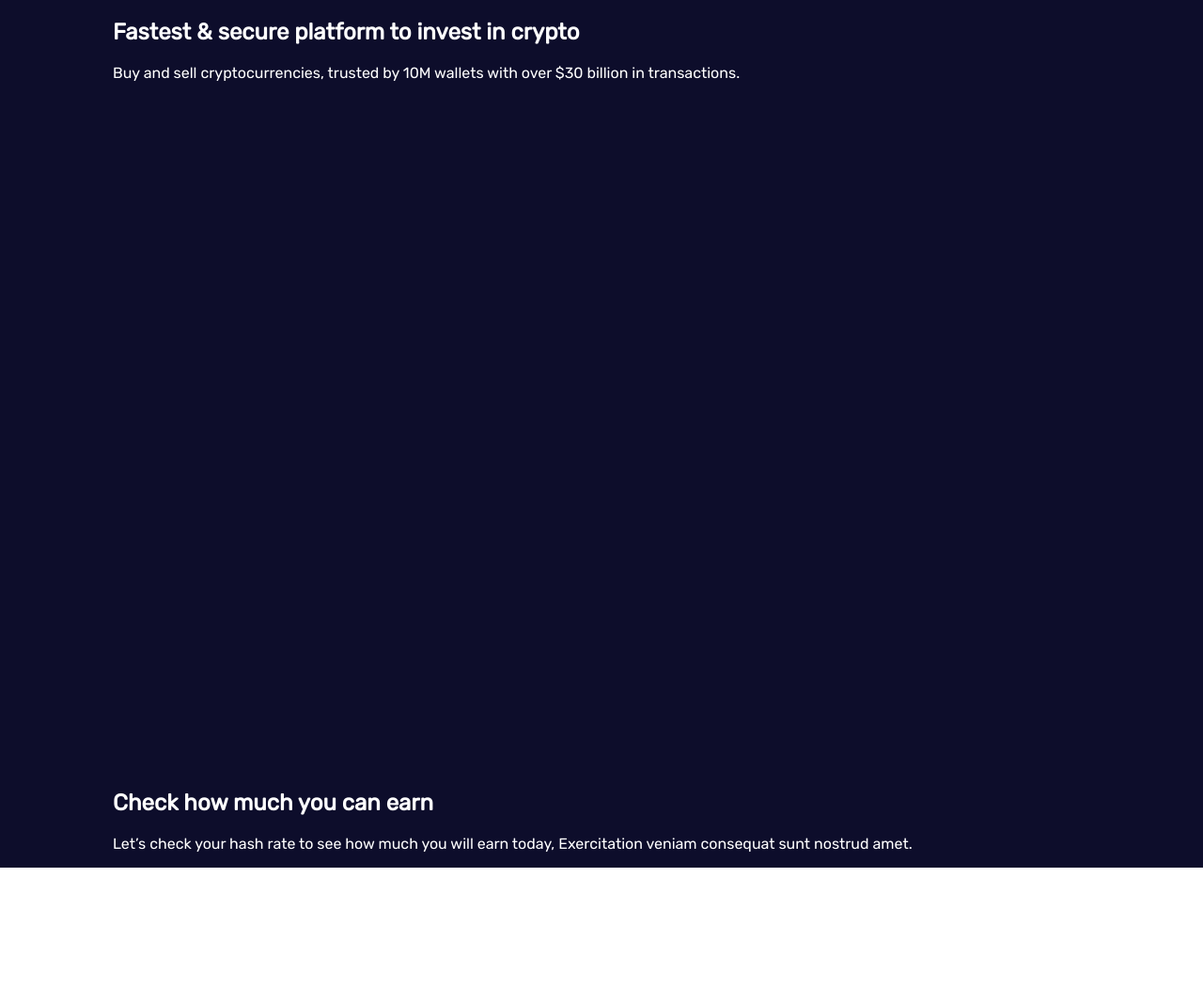
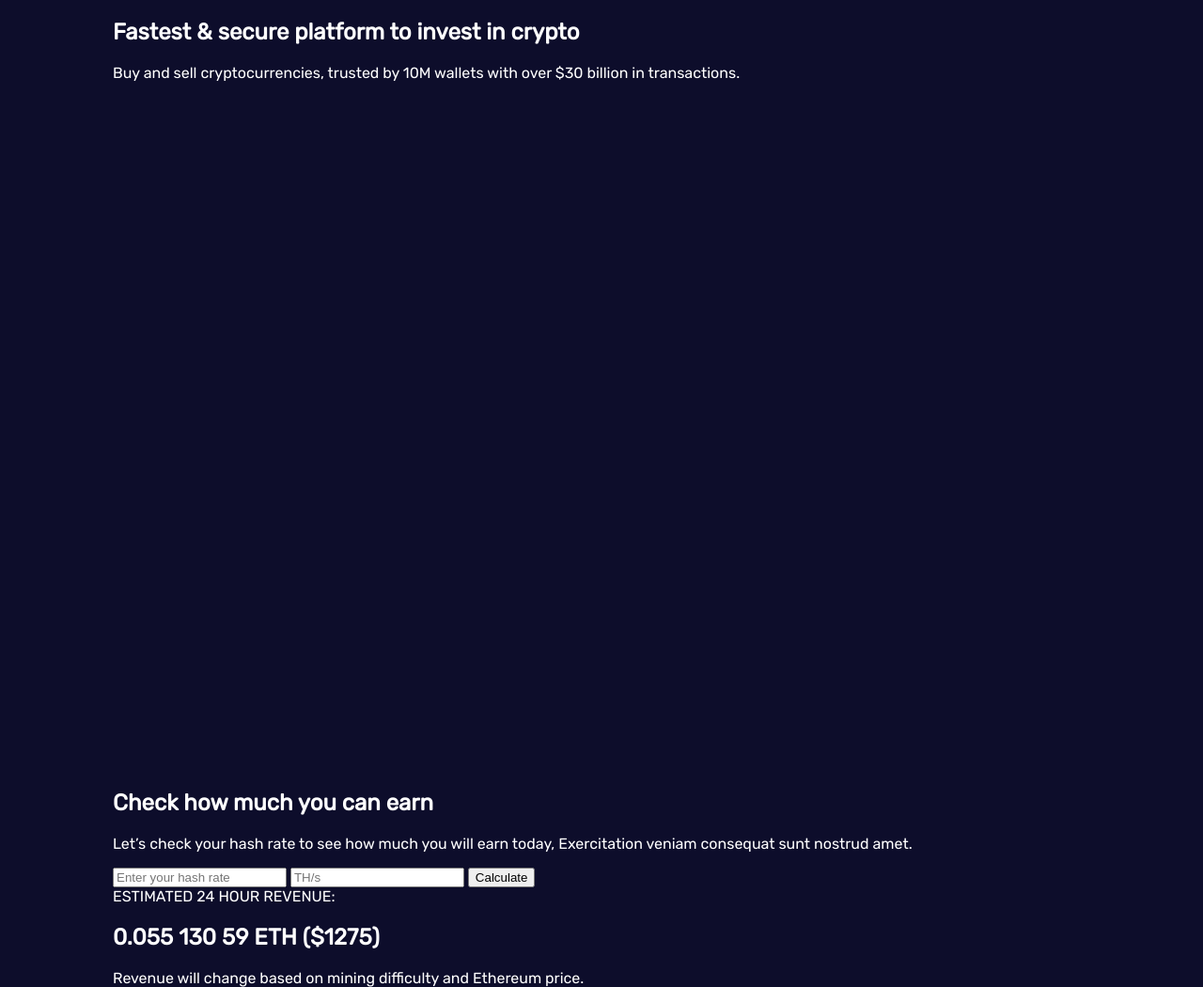
Before and after one commit to kuressaareametikool/crapo_TAK20, a plain HTML site: page index.html in a window 1280 px wide. Shown: the whole page at 94% size. Before the commit the page ends 923 px from the top, so only its background shows below. Drawn offline with Linux system fonts and the light colour scheme.

Commit message:
elements dialog

```diff
--- a/index.html
+++ b/index.html
@@ -14,6 +14,7 @@
       <nav class="header-nav"></nav>
     </header>
     <section class="section section-hero">
+      <div class="hero-container">
         <div class="hero">
           <h1>Fastest & secure platform to invest in crypto</h1>
           <p>Buy and sell cryptocurrencies, trusted by 10M wallets with over $30 billion in transactions.</p>
@@ -21,6 +22,17 @@
         <div class="hero-continues">
           <h2>Check how much you can earn</h2>
           <p>Let’s check your hash rate to see how much you will earn today, Exercitation veniam consequat sunt nostrud amet.</p>
+          <div class="dialog">
+            <div class="dialog-row">
+              <input class="input-underline" placeholder="Enter your hash rate" type="text" id="hashrate">
+              <input class="input-underline" placeholder="TH/s" type="text" id="ths">
+              <button class="btn btn-primary">Calculate</button>
+            </div>
+            <span class="text-sm color-primary uppercase">ESTIMATED 24 HOUR REVENUE:</span>
+            <h2>0.055 130 59 ETH ($1275)</h2>
+            <span class="text-sm color-primary uppercase">Revenue will change based on mining difficulty and Ethereum price.</span>
+          </div>
+        </div>
       </div>
     </section>
     <section class="section section-cards">
```
Also changed, not shown: assets/css/index.css (line endings or trailing spaces). Lines whose indentation alone changed are shown as unchanged.
